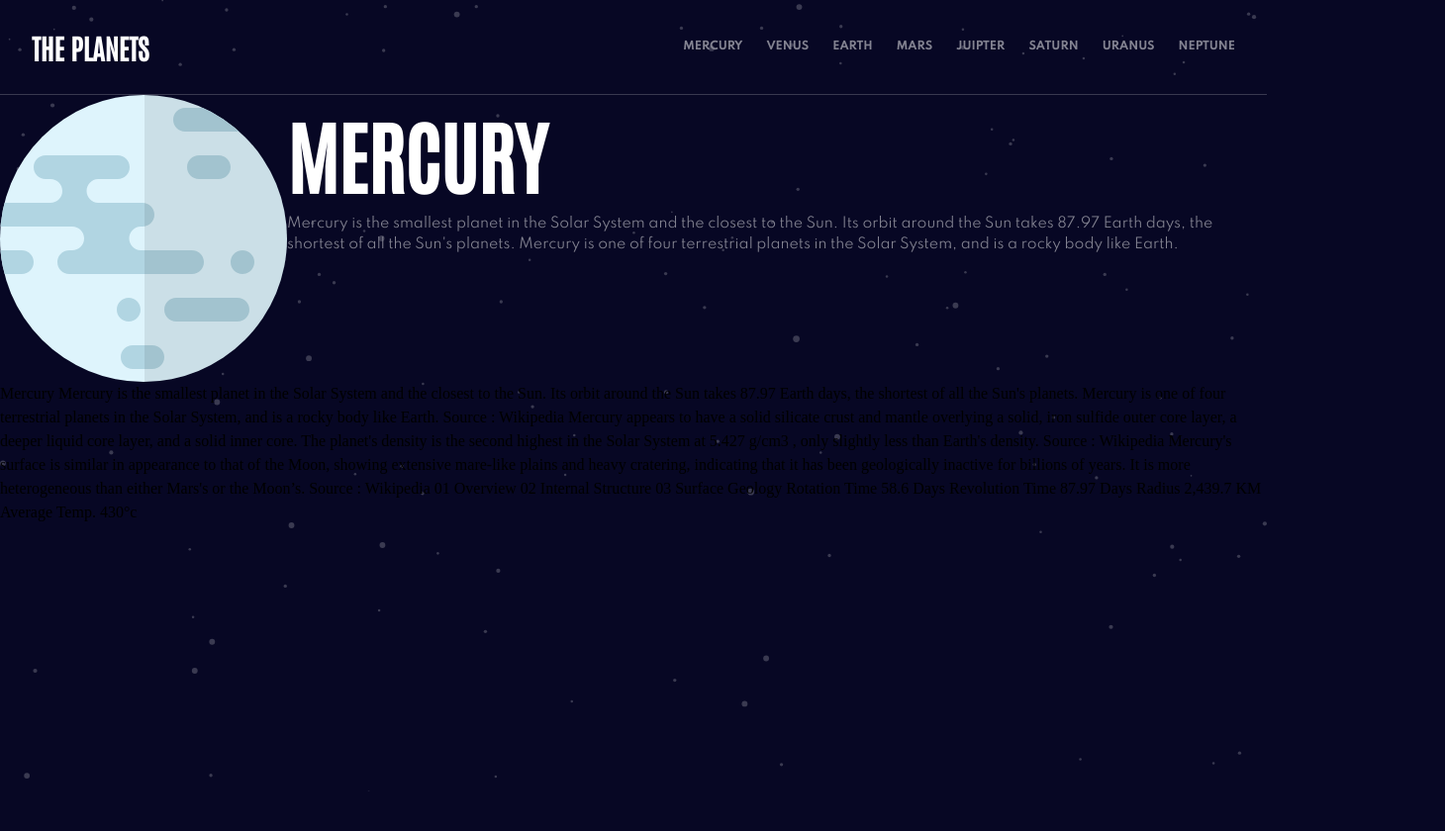
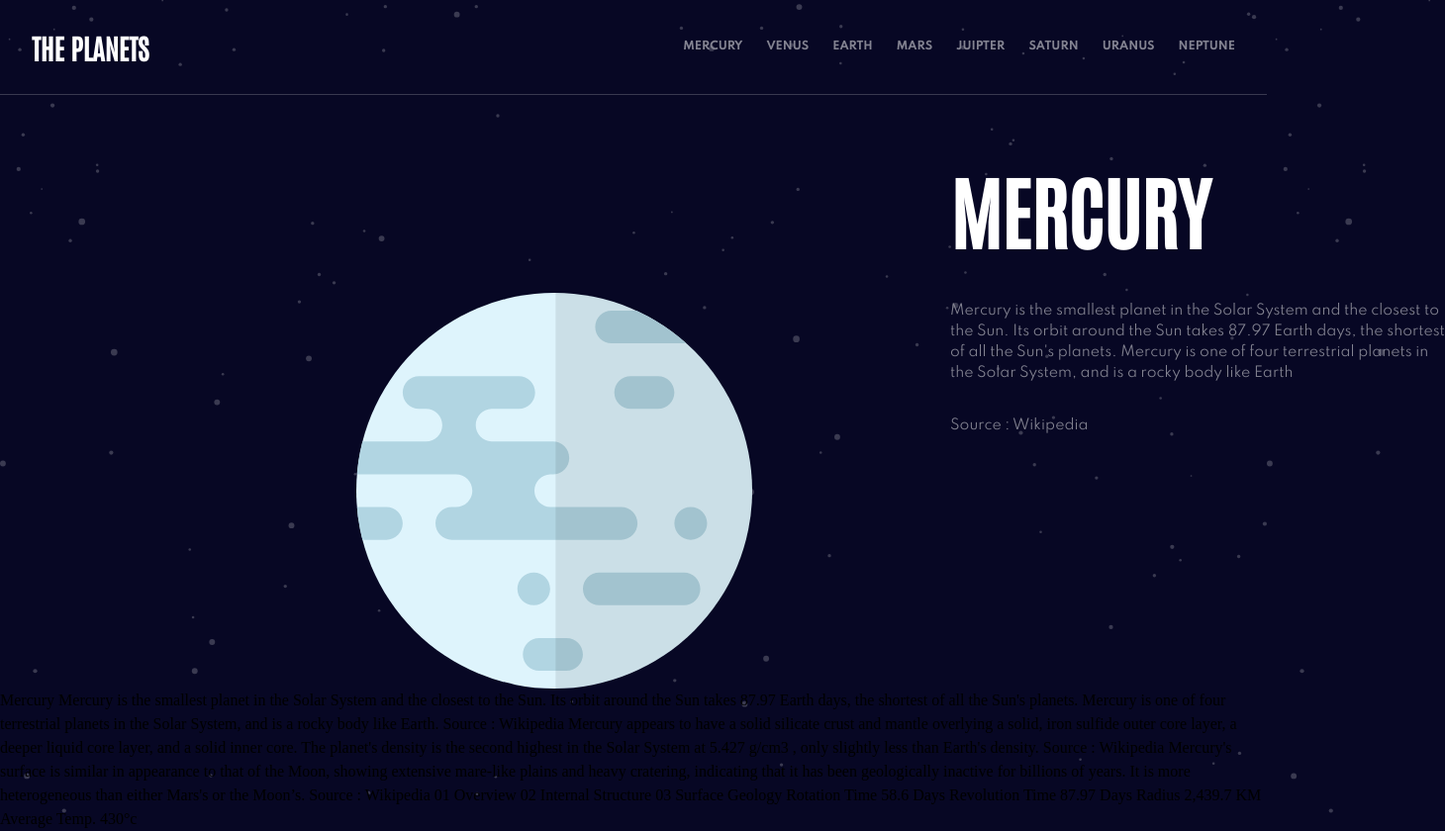
Before and after one commit to eraynai/planet-fact-site, a plain HTML site: page index.html in a window 1280 px wide. Shown: the whole page at 99% size, 1460 px wide, since content can reach past the window. Before the commit the page ends 800 px from the top, so only its background shows below. Drawn offline with Linux system fonts and the light colour scheme.

Commit message:
main content area started

```diff
--- a/index.html
+++ b/index.html
@@ -28,13 +28,17 @@
     </nav>
   </header>
   <main>
-    <img src="assets/planet-mercury.svg" alt="">
-    <div class="planet-info">
+    <div class="planet-image">
+      <img src="assets/planet-mercury.svg" alt="">
+    </div>
+    <div class="planet-title">
       <h2>MERCURY</h2>
       <p>Mercury is the smallest planet in the Solar System and the closest
         to the Sun. Its orbit around the Sun takes 87.97 Earth days, the
         shortest of all the Sun's planets. Mercury is one of four terrestrial
-        planets in the Solar System, and is a rocky body like Earth.</p>
+        planets in the Solar System, and is a rocky body like Earth
+      </p>
+      <p>Source : Wikipedia</p>
     </div>
   </main>
   Mercury
--- a/style.css
+++ b/style.css
@@ -87,18 +87,55 @@ nav .planets-nav h4:last-child {
 }
 
 main {
- display: flex;
+ padding: 0 10rem;
 }
 
-.planet-info h2 {
- font-family: 'Antonio', sans-serif;
+main {
+ display:grid;
+ grid-template-columns: 200px 400px 200px 500px;
+ grid-template-rows: 1fr 1fr 1fr;
+ grid-template-areas:
+ ". . . sub-header"
+ ". image . sub-header"
+ ". image . menu";
+}
+
+.planet-image {
+ display: flex;
+ flex-direction: column;
+ grid-area: image;
+ justify-content: center;
+}
+
+
+.planet-info {
+ justify-self: center;
+}
+
+.planet-title{
+
+ grid-area: sub-header;
+ display: flex;
+ justify-content: center;
+ flex-direction: column;
+}
+.planet-title h2 {
+font-family: 'Antonio', sans-serif;
  color: var(--white);
  font-size: 80px;
 }
 
-.planet-info p {
+.planet-title p {
  font-family: 'Spartan', sans-serif;
- color: var(--light-grey);
+ color: var(--white);
  font-size: 14px;
  font-weight: 400;
 }
+
+.planet-title p {
+ color: var(--light-grey);
+ font-family: 'Spartan', sans-serif;
+ font-size: 14px;
+ font-weight: 400;
+ margin-top: 2rem;
+}
```
